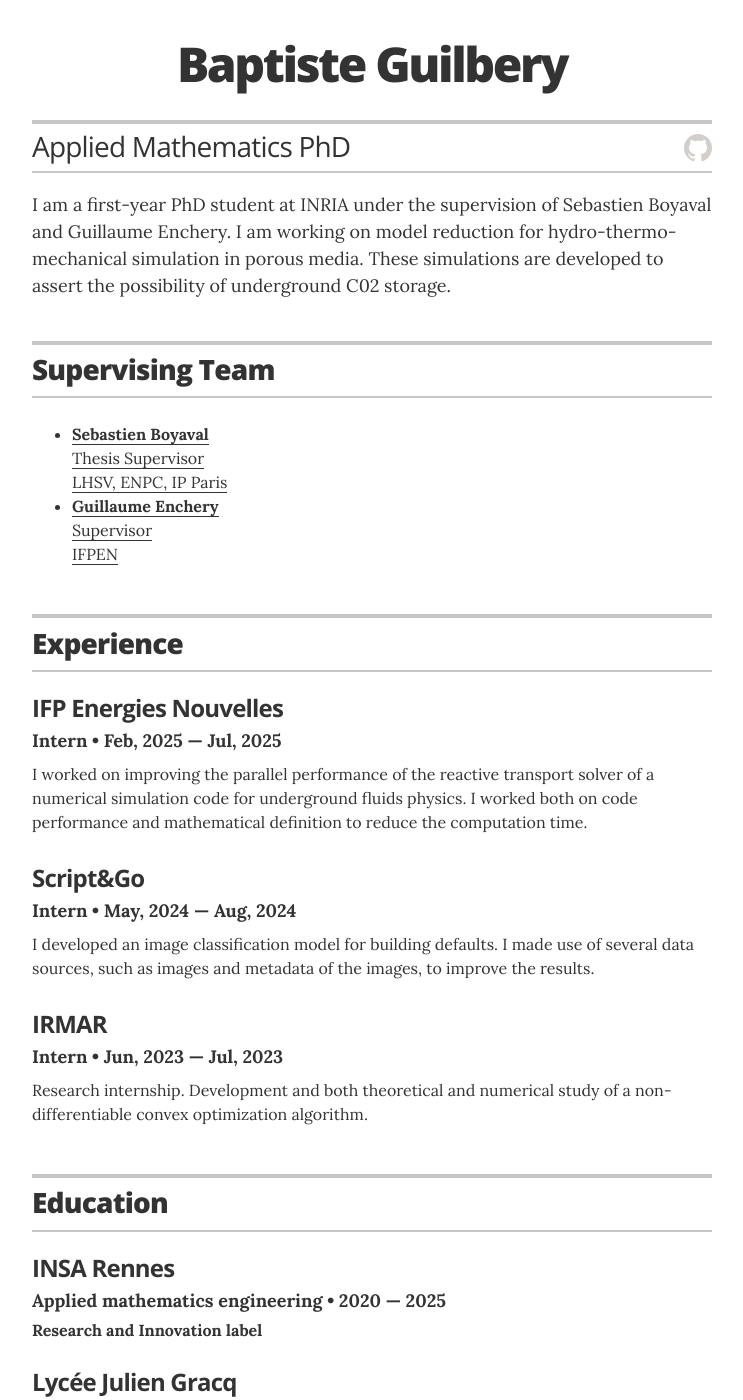
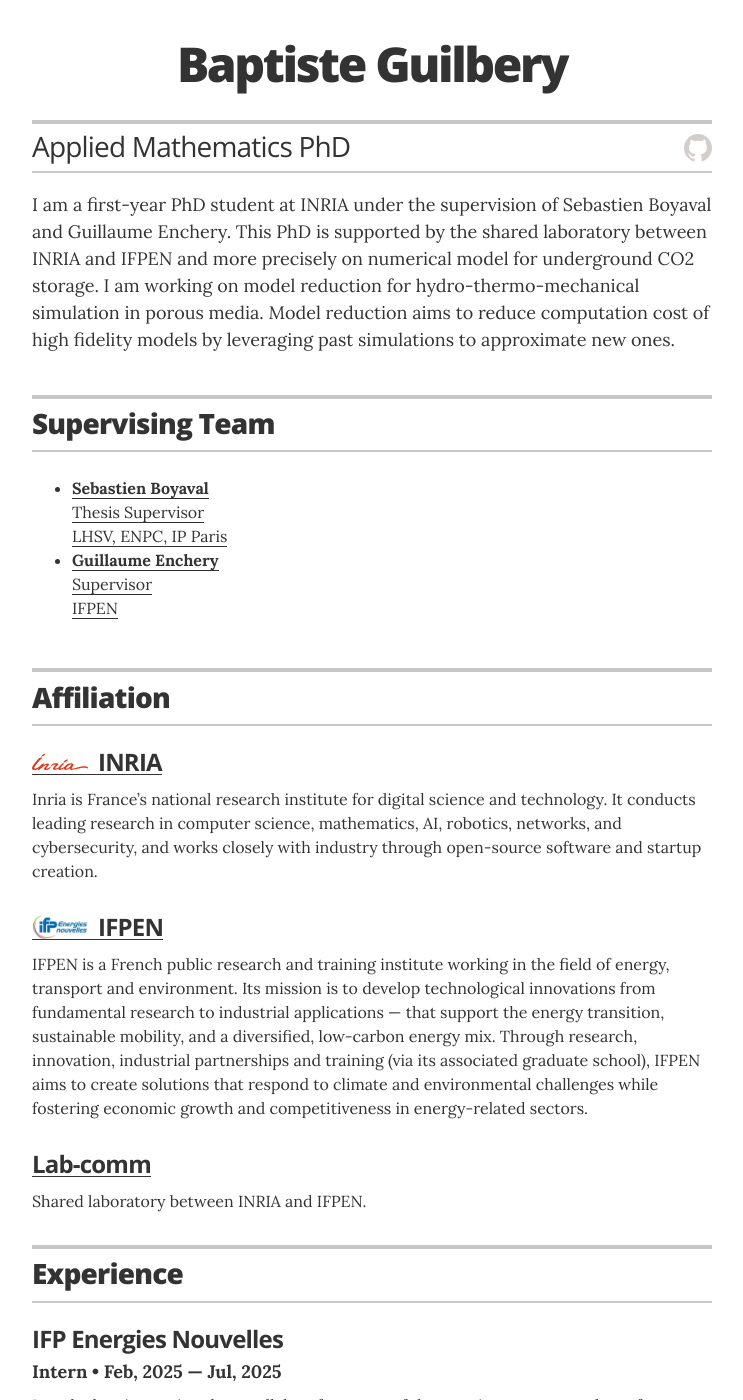
Before and after one commit to LeProblemeEDMN/LeProblemeEDMN.github.io, a Jekyll site: the page built from index.html, in a window 1280 px wide and 1400 px high. Shown: the whole window, without its empty margins (268-1011 px from the left). Built offline with Jekyll 4.4.1, drawn with Linux system fonts in a browser that asks for light colours; some of the changed text lies outside the part shown.

Commit message:
modif numero bcp

```diff
--- a/_config.yml
+++ b/_config.yml
@@ -23,7 +23,7 @@
 resume_header_contact_info:     "742 Evergreen Terrace, Springfield • 555-7334 • lisasimpson@youremailaddress.com"
 display_header_contact_info:    "false"
 
-resume_header_intro: "<p>I am a first-year PhD student at INRIA under the supervision of Sebastien Boyaval and Guillaume Enchery. I am working on model reduction for hydro-thermo-mechanical simulation in porous media. These simulations are developed to assert the possibility of underground C02 storage. </p>"
+resume_header_intro: "<p>I am a first-year PhD student at INRIA under the supervision of Sebastien Boyaval and Guillaume Enchery. This PhD is supported by the shared laboratory between INRIA and IFPEN and more precisely on numerical model for underground CO2 storage. I am working on model reduction for hydro-thermo-mechanical simulation in porous media. Model reduction aims to reduce computation cost of high fidelity models by leveraging past simulations to approximate new ones.</p>"
 
 # use "yes" to display the email contact button,
 # "no" to display an "I'm not looking for work" message,
--- a/_data/associations.yml
+++ b/_data/associations.yml
@@ -16,3 +16,10 @@
   url: https://www.ifpenergiesnouvelles.fr/
   image: images/logo_ifp.webp
   summary: IFPEN is a French public research and training institute working in the field of energy, transport and environment. Its mission is to develop technological innovations from fundamental research to industrial applications — that support the energy transition, sustainable mobility, and a diversified, low-carbon energy mix. Through research, innovation, industrial partnerships and training (via its associated graduate school), IFPEN aims to create solutions that respond to climate and environmental challenges while fostering economic growth and competitiveness in energy-related sectors.
+
+- organization: Lab-comm
+
+  role: Member
+  year: 2022 &mdash; 2025
+  url: https://project.inria.fr/ifpen/fr/
+  summary: Shared laboratory between INRIA and IFPEN.
--- a/_layouts/resume.html
+++ b/_layouts/resume.html
@@ -74,6 +74,42 @@
       <!-- end Links -->
       {% endif %}
 
+
+      {% if site.resume_section_associations %}
+      <!-- begin Associations -->
+      <section class="content-section">
+
+        <header class="section-header">
+          <h2>Affiliation</h2>
+        </header>
+
+        {% for association in site.data.associations %}
+        <div class="resume-item" itemscope itemprop="memberOf" itemtype="http://schema.org/Organization">
+          <h3 class="resume-item-title" style="display:flex; align-items:center; gap:10px;">
+
+            {% if association.url %}
+            <a href="{{ association.url }}" style="display:flex; align-items:center; gap:10px; text-decoration:none;">
+              {% if association.image %}
+                <img src="{{ association.image }}"
+                    alt="{{ association.organization }} logo"
+                    style="width:56px; height:auto; display:block;">
+              {% endif %}
+              <span itemprop="name">{{ association.organization }}</span>
+            </a>
+            {% else %}
+              {% if association.image %}
+              <img src="{{ association.image }}"
+                  alt="{{ association.organization }} logo"
+                  style="width:56px; height:auto; display:block;">
+              {% endif %}
+              <span itemprop="name">{{ association.organization }}</span>
+            {% endif %}
+
+          </h3>
+          <!--<h4 class="resume-item-details" itemprop="description">{{ association.role }} &bull; {{ association.year }}</h4>-->
+          <p class="resume-item-copy">{{ association.summary }}</p>
+        </div>
+        {% endfor %}
 
       {% if site.resume_section_experience %}
       <!-- begin Experience -->
@@ -182,41 +218,7 @@
       <!-- end Recognition -->
       {% endif %}
 
-      {% if site.resume_section_associations %}
-      <!-- begin Associations -->
-      <section class="content-section">
 
-        <header class="section-header">
-          <h2>Founding</h2>
-        </header>
-
-        {% for association in site.data.associations %}
-        <div class="resume-item" itemscope itemprop="memberOf" itemtype="http://schema.org/Organization">
-          <h3 class="resume-item-title" style="display:flex; align-items:center; gap:10px;">
-
-            {% if association.url %}
-            <a href="{{ association.url }}" style="display:flex; align-items:center; gap:10px; text-decoration:none;">
-              {% if association.image %}
-                <img src="{{ association.image }}"
-                    alt="{{ association.organization }} logo"
-                    style="width:28px; height:auto; display:block;">
-              {% endif %}
-              <span itemprop="name">{{ association.organization }}</span>
-            </a>
-            {% else %}
-              {% if association.image %}
-              <img src="{{ association.image }}"
-                  alt="{{ association.organization }} logo"
-                  style="width:28px; height:auto; display:block;">
-              {% endif %}
-              <span itemprop="name">{{ association.organization }}</span>
-            {% endif %}
-
-          </h3>
-          <!--<h4 class="resume-item-details" itemprop="description">{{ association.role }} &bull; {{ association.year }}</h4>-->
-          <p class="resume-item-copy">{{ association.summary }}</p>
-        </div>
-        {% endfor %}
 
       </section>
       <!-- end Associations -->
```
